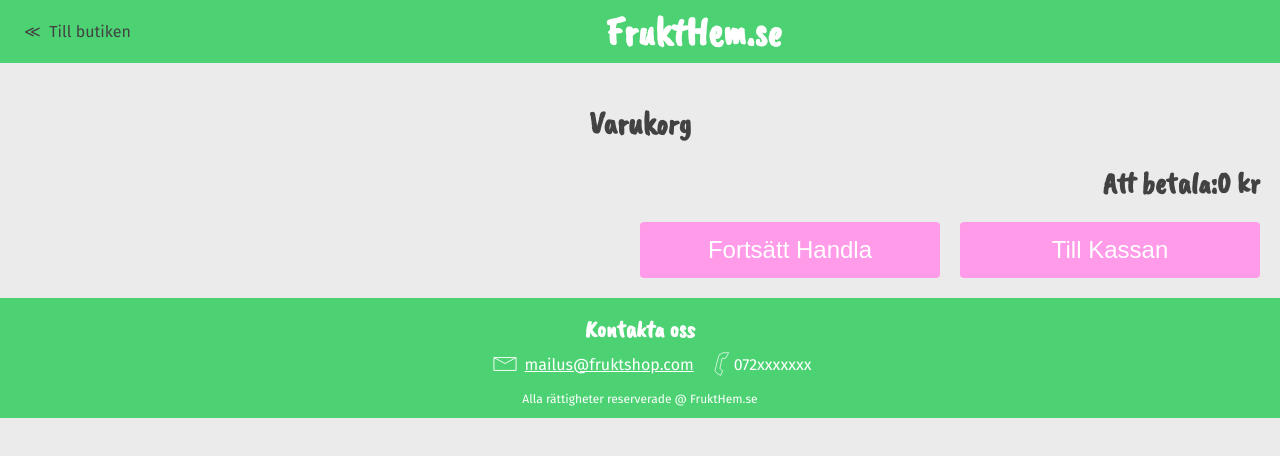
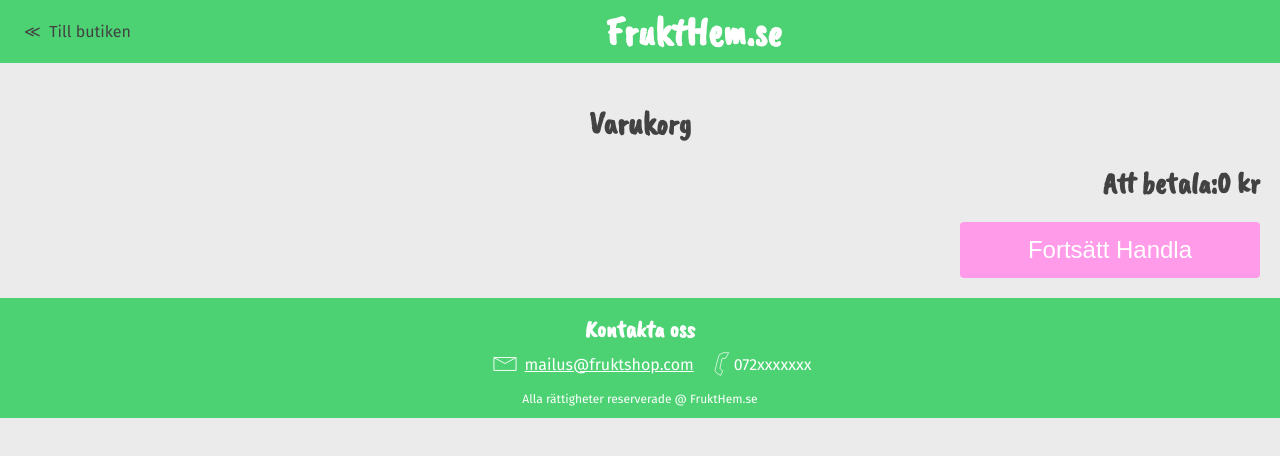
Before and after one commit to jenseneducation-sharon-tan/grupp-projekt-tdd, a Vue app: page /ShoppingBag in a window 1280 px wide. Shown: the top 456 px of the page. Built offline with nearby package versions, Linux system fonts and the light colour scheme; a web font is replaced by a local one.

Commit message:
testa mer om  adddeletebutton and fixde tillkassan button

```diff
--- a/src/components/CartItem.vue
+++ b/src/components/CartItem.vue
@@ -26,7 +26,7 @@
         <button class="continueShopping">Fortsätt Handla</button>
       </router-link>
 
-      <button class="tillKassa" @click="youPaid">Till Kassan</button>
+      <button class="tillKassa" @click="youPaid" v-if="cart.length>0">Till Kassan</button>
 
     </div>
   </div>
@@ -42,7 +42,8 @@
     return {
       title: "Varukorg",
       totalValue: 0,
-      total: 0
+      total: 0,
+
     };
   },
   props: ["cart"],
```
Also changed, not shown: 1 other file (tests, documents, lock files or other folders).
